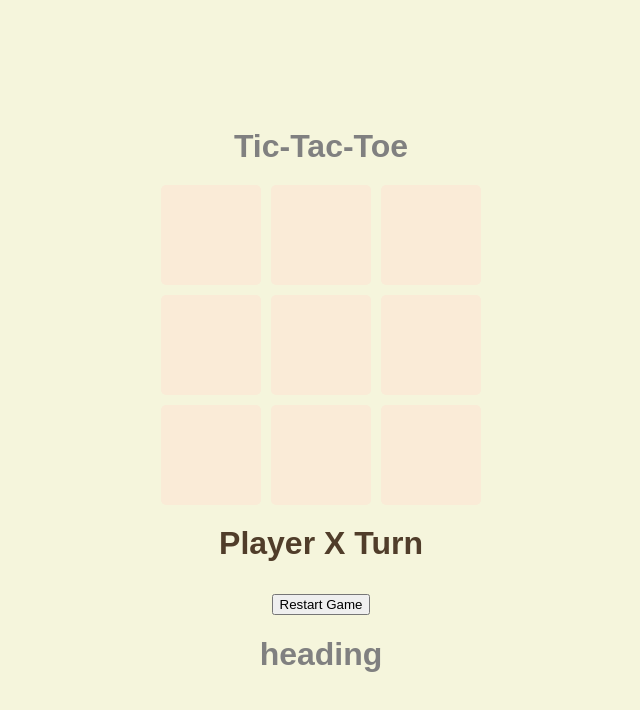
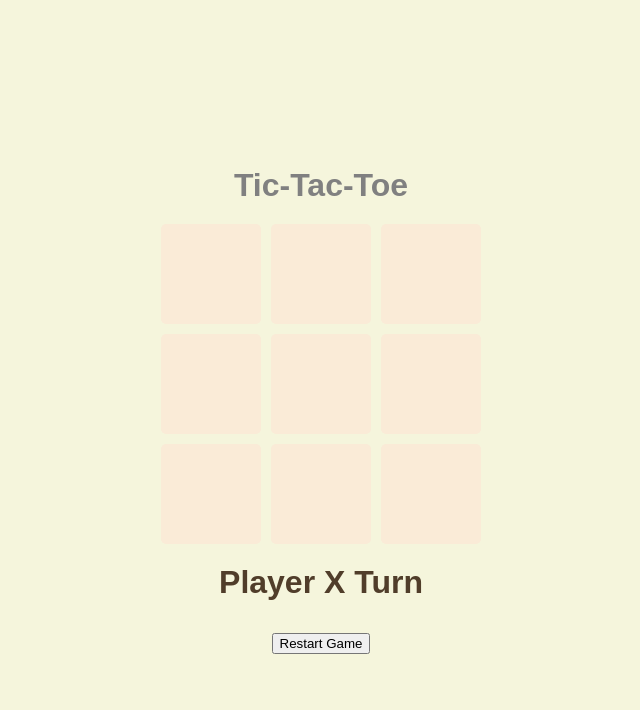
Before and after one commit to ApekshaV1/Tic-Tac-Toe-game, a plain HTML site: page index.html in a window 1280 px wide. Shown: the whole page, without its empty margins (319-959 px from the left). Drawn offline with Linux system fonts and the light colour scheme.

Commit message:
Update index.html

```diff
--- a/index.html
+++ b/index.html
@@ -21,7 +21,6 @@
     </div>
     <p id="status" class="winner status">Player X Turn</p>
     <button id="resetButton">Restart Game</button>
-    <h1>heading</h1>
     <script src="script.js"></script>
 </body>
 </html>
```
